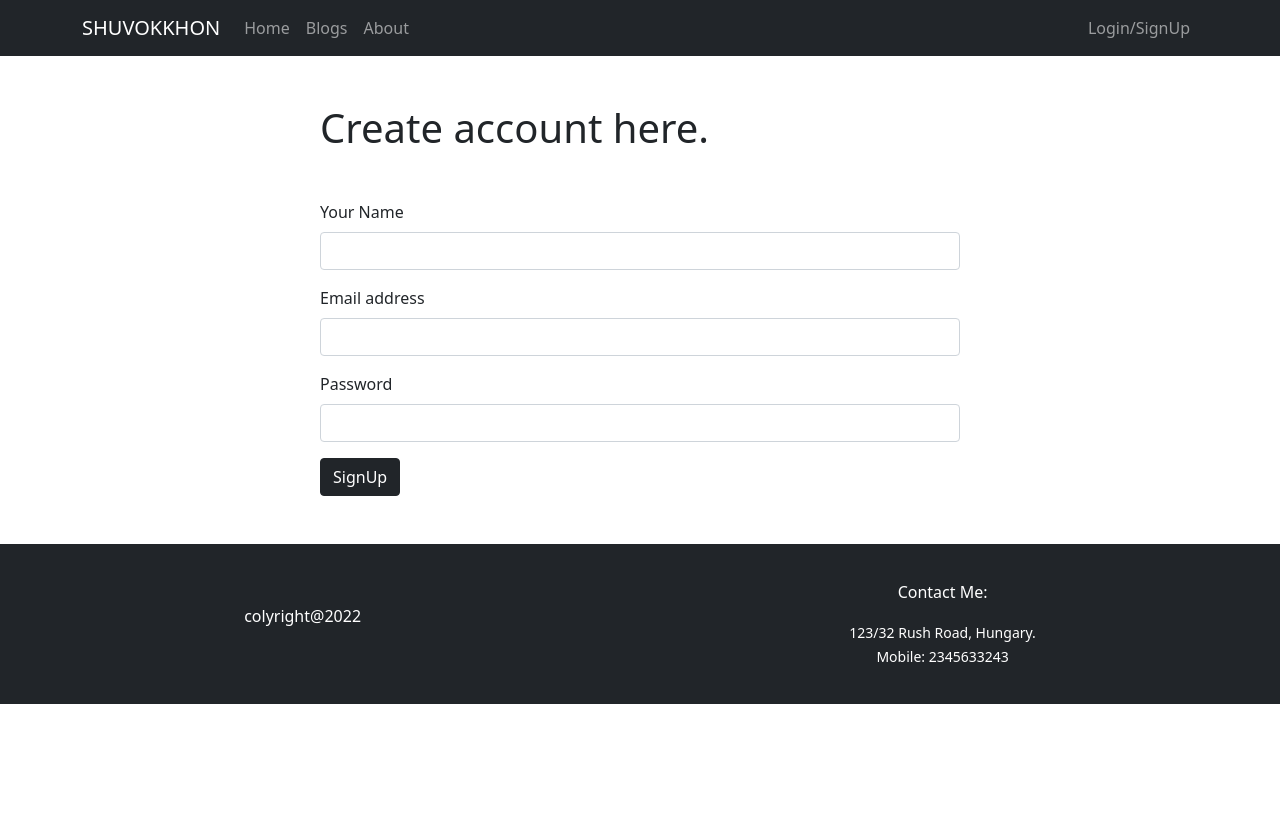
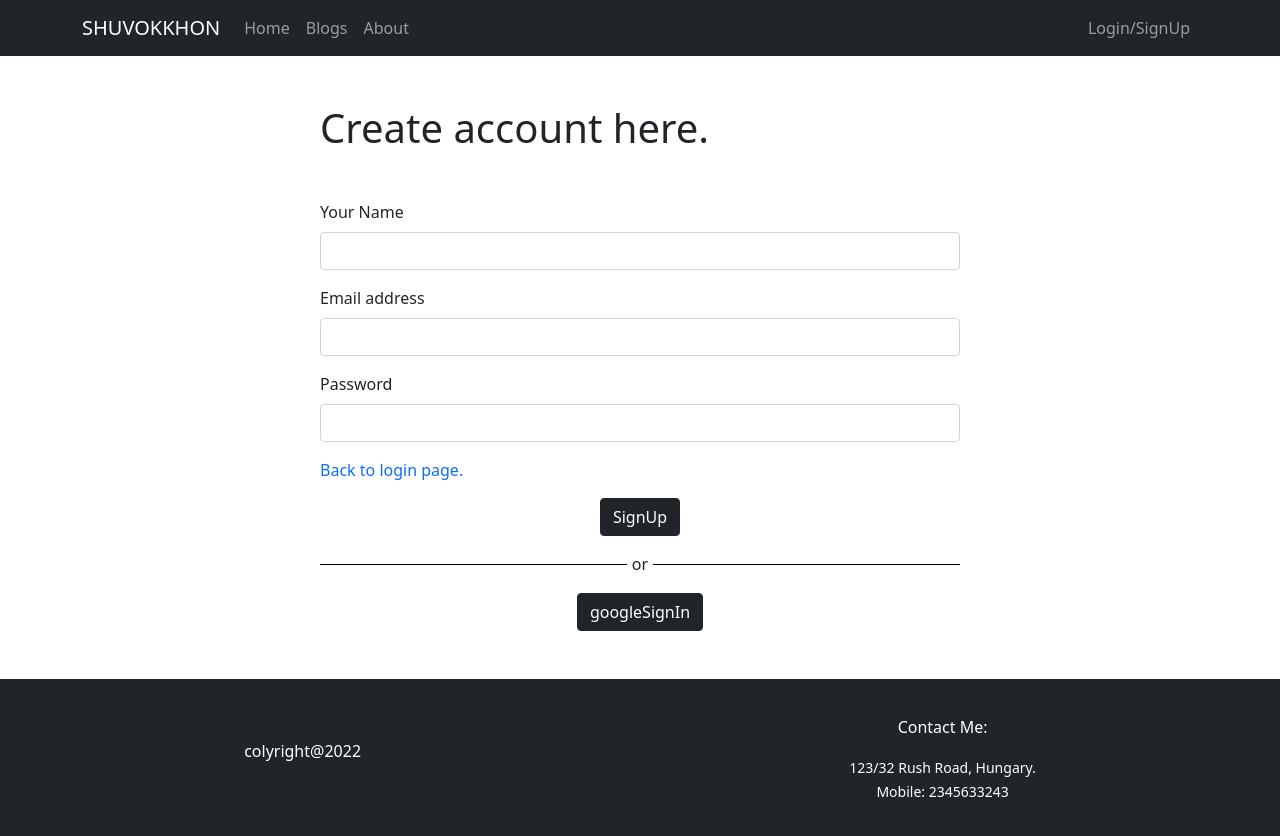
Before and after one commit to moniruzzaman01/shuvokkhn-ReactApp, a React (Create React App) app: page /signup in a window 1280 px wide. Shown: the top 836 px of the page. Before the commit the page ends 800 px from the top, so only its background shows below. Built offline with nearby package versions, Linux system fonts and the light colour scheme.

Commit message:
google sign in implemented

```diff
--- a/package.json
+++ b/package.json
@@ -11,6 +11,7 @@
     "react": "^18.0.0",
     "react-bootstrap": "^2.2.3",
     "react-dom": "^18.0.0",
+    "react-firebase-hooks": "^5.0.3",
     "react-router-dom": "^6.3.0",
     "react-scripts": "5.0.1",
     "web-vitals": "^2.1.4"
--- a/src/components/login/Login.js
+++ b/src/components/login/Login.js
@@ -1,12 +1,24 @@
 import React from "react";
 import { Link } from "react-router-dom";
 import "./Login.css";
+import { useSignInWithGoogle } from "react-firebase-hooks/auth";
+import auth from "../../firebase.init";
 
 const Login = () => {
+  const [signInWithGoogle, user, loading, error] = useSignInWithGoogle(auth);
+
+  const handleGoogleSignIn = () => {
+    console.log("clicked");
+    signInWithGoogle();
+  };
+
+  const handleFormSubmit = (event) => {
+    event.preventDefault();
+  };
   return (
     <div className="login-container">
       <h1 className="my-5">Please Login Here.</h1>
-      <form>
+      <form onSubmit={handleFormSubmit}>
         <div className="mb-3">
           <label htmlFor="exampleInputEmail1" className="form-label">
             Email address
@@ -29,12 +41,26 @@ const Login = () => {
           />
         </div>
         <p>
-          New in Shuvokkhon? <Link to="/signup">Create an account.</Link>
+          New in Shuvokkhon?{" "}
+          <Link style={{ textDecoration: "none" }} to="/signup">
+            Create an account.
+          </Link>
         </p>
-        <button type="submit" className="btn btn-dark">
+        <button type="submit" className="btn btn-dark d-block mx-auto my-1">
           Login
         </button>
       </form>
+      <div style={{ display: "flex", alignItems: "center" }} className="my-3">
+        <div className="separator"></div>
+        <p style={{ marginBottom: "1px", padding: "0 5px" }}>or</p>
+        <div className="separator"></div>
+      </div>
+      <button
+        onClick={handleGoogleSignIn}
+        className="btn btn-dark d-block mx-auto my-1"
+      >
+        googleSignIn
+      </button>
     </div>
   );
 };
--- a/src/components/signup/SignUp.css
+++ b/src/components/signup/SignUp.css
@@ -2,6 +2,11 @@
   width: 50%;
   margin: 0 auto;
   text-align: left;
+}
+.separator {
+  height: 1px;
+  width: 100%;
+  background-color: #000;
 }
 @media screen and (max-width: 767px) {
   .signup-container {
--- a/src/components/signup/SignUp.js
+++ b/src/components/signup/SignUp.js
@@ -1,11 +1,24 @@
 import React from "react";
+import { Link } from "react-router-dom";
 import "./SignUp.css";
+import { useSignInWithGoogle } from "react-firebase-hooks/auth";
+import auth from "../../firebase.init";
 
 const SignUp = () => {
+  const [signInWithGoogle, user, loading, error] = useSignInWithGoogle(auth);
+
+  const handleGoogleSignIn = () => {
+    console.log("clicked");
+    signInWithGoogle();
+  };
+
+  const handleFormSubmit = (event) => {
+    event.preventDefault();
+  };
   return (
     <div className="signup-container">
       <h1 className="my-5">Create account here.</h1>
-      <form>
+      <form onSubmit={handleFormSubmit}>
         <div className="mb-3">
           <label className="form-label">Your Name</label>
           <input type="text" className="form-control" />
@@ -31,10 +44,26 @@ const SignUp = () => {
             id="exampleInputPassword1"
           />
         </div>
-        <button type="submit" className="btn btn-dark">
+        <p>
+          <Link style={{ textDecoration: "none" }} to="/login">
+            Back to login page.
+          </Link>
+        </p>
+        <button type="submit" className="btn btn-dark d-block mx-auto my-1">
           SignUp
         </button>
       </form>
+      <div style={{ display: "flex", alignItems: "center" }} className="my-3">
+        <div className="separator"></div>
+        <p style={{ marginBottom: "1px", padding: "0 5px" }}>or</p>
+        <div className="separator"></div>
+      </div>
+      <button
+        onClick={handleGoogleSignIn}
+        className="btn btn-dark d-block mx-auto my-1"
+      >
+        googleSignIn
+      </button>
     </div>
   );
 };
```
Also changed, not shown: 1 other file (tests, documents, lock files or other folders).
